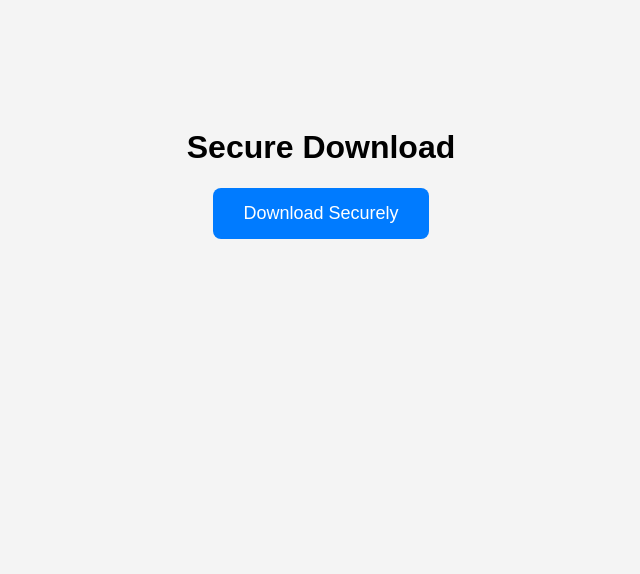
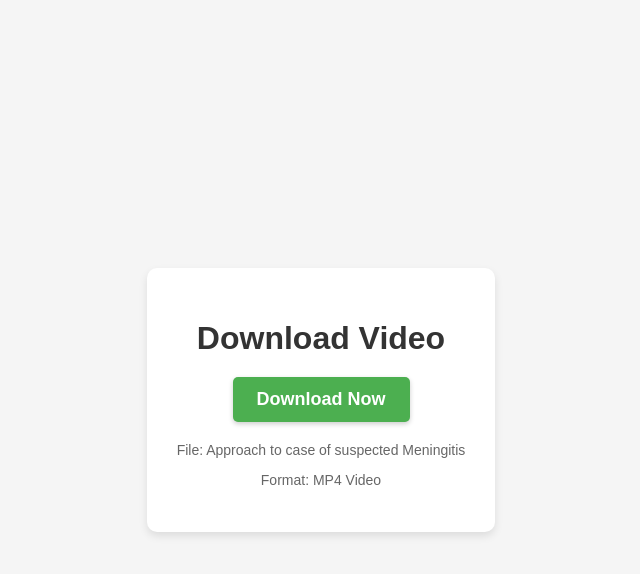
Before and after one commit to tk22kalal2/testu, a plain HTML site: page index.html in a window 1280 px wide. Shown: the whole page, without its empty margins (319-959 px from the left). Drawn offline with Linux system fonts and the light colour scheme.

Commit message:
Update index.html

```diff
--- a/index.html
+++ b/index.html
@@ -1,52 +1,101 @@
 <!DOCTYPE html>
 <html lang="en">
 <head>
-  <meta charset="UTF-8" />
-  <meta name="viewport" content="width=device-width, initial-scale=1.0"/>
-  <title>Secure Download</title>
+    <meta charset="UTF-8">
+    <meta name="viewport" content="width=device-width, initial-scale=1.0">
+    <title>Video Download</title>
     <style>
         body {
-      font-family: Arial, sans-serif;
-      background: #f4f4f4;
-      text-align: center;
-      padding-top: 100px;
+            font-family: 'Arial', sans-serif;
+            display: flex;
+            justify-content: center;
+            align-items: center;
+            height: 100vh;
+            margin: 0;
+            background-color: #f5f5f5;
         }
 
-    .btn {
-      padding: 15px 30px;
-      font-size: 18px;
-      background-color: #007bff;
-      color: #fff;
-      border: none;
-      border-radius: 8px;
-      cursor: pointer;
+        .container {
+            text-align: center;
+            background-color: white;
+            padding: 30px;
+            border-radius: 10px;
+            box-shadow: 0 4px 8px rgba(0, 0, 0, 0.1);
         }
 
-    .btn:hover {
-      background-color: #0056b3;
+        h1 {
+            color: #333;
+            margin-bottom: 20px;
+        }
+
+        .download-btn {
+            display: inline-block;
+            padding: 12px 24px;
+            background-color: #4CAF50;
+            color: white;
+            text-decoration: none;
+            border-radius: 5px;
+            font-size: 18px;
+            font-weight: bold;
+            transition: all 0.3s ease;
+            border: none;
+            cursor: pointer;
+            box-shadow: 0 2px 5px rgba(0, 0, 0, 0.2);
+        }
+
+        .download-btn:hover {
+            background-color: #45a049;
+            transform: translateY(-2px);
+            box-shadow: 0 4px 8px rgba(0, 0, 0, 0.2);
+        }
+
+        .download-btn:active {
+            transform: translateY(0);
+            box-shadow: 0 2px 5px rgba(0, 0, 0, 0.2);
+        }
+
+        .file-info {
+            margin-top: 20px;
+            color: #666;
+            font-size: 14px;
         }
     </style>
 </head>
 <body>
-
-  <h1>Secure Download</h1>
-  <button class="btn" onclick="secureDownload()">Download Securely</button>
+    <div class="container">
+        <h1>Download Video</h1>
+        <button class="download-btn" id="downloadButton">Download Now</button>
+        <div class="file-info">
+            <p>File: Approach to case of suspected Meningitis</p>
+            <p>Format: MP4 Video</p>
+        </div>
+    </div>
 
     <script>
-    function secureDownload() {
-      const originalDownloadLink = "https://stream1.nextpulse.workers.dev/dl/194711/164+Approach+to+case+of+suspected+Meningitis+yw.mp4?hash=AgADsB";
-      const encodedURL = encodeURIComponent(originalDownloadLink);
-      const workerURL = "https://stream26.nextpulse.workers.dev/?q=" + encodedURL;
+        document.getElementById('downloadButton').addEventListener('click', function() {
+            // Create a temporary anchor element
+            const link = document.createElement('a');
+            link.href = 'https://stream1.nextpulse.workers.dev/dl/194711/164+Approach+to+case+of+suspected+Meningitis+yw.mp4?hash=AgADsB';
 
-      const link = document.createElement('a');
-      link.href = workerURL;
-      link.download = '';
-      link.style.display = 'none';
+            // Suggest a filename for the download
+            link.download = 'Approach_to_case_of_suspected_Meningitis.mp4';
+
+            // Append to the document, trigger click, then remove
             document.body.appendChild(link);
             link.click();
             document.body.removeChild(link);
-    }
+
+            // Optional: Change button text temporarily
+            const btn = document.getElementById('downloadButton');
+            btn.textContent = 'Downloading...';
+            btn.style.backgroundColor = '#2E7D32';
+
+            // Reset button after 2 seconds
+            setTimeout(() => {
+                btn.textContent = 'Download Now';
+                btn.style.backgroundColor = '#4CAF50';
+            }, 2000);
+        });
     </script>
-
 </body>
 </html>
```
Lines whose indentation alone changed are shown as unchanged.
